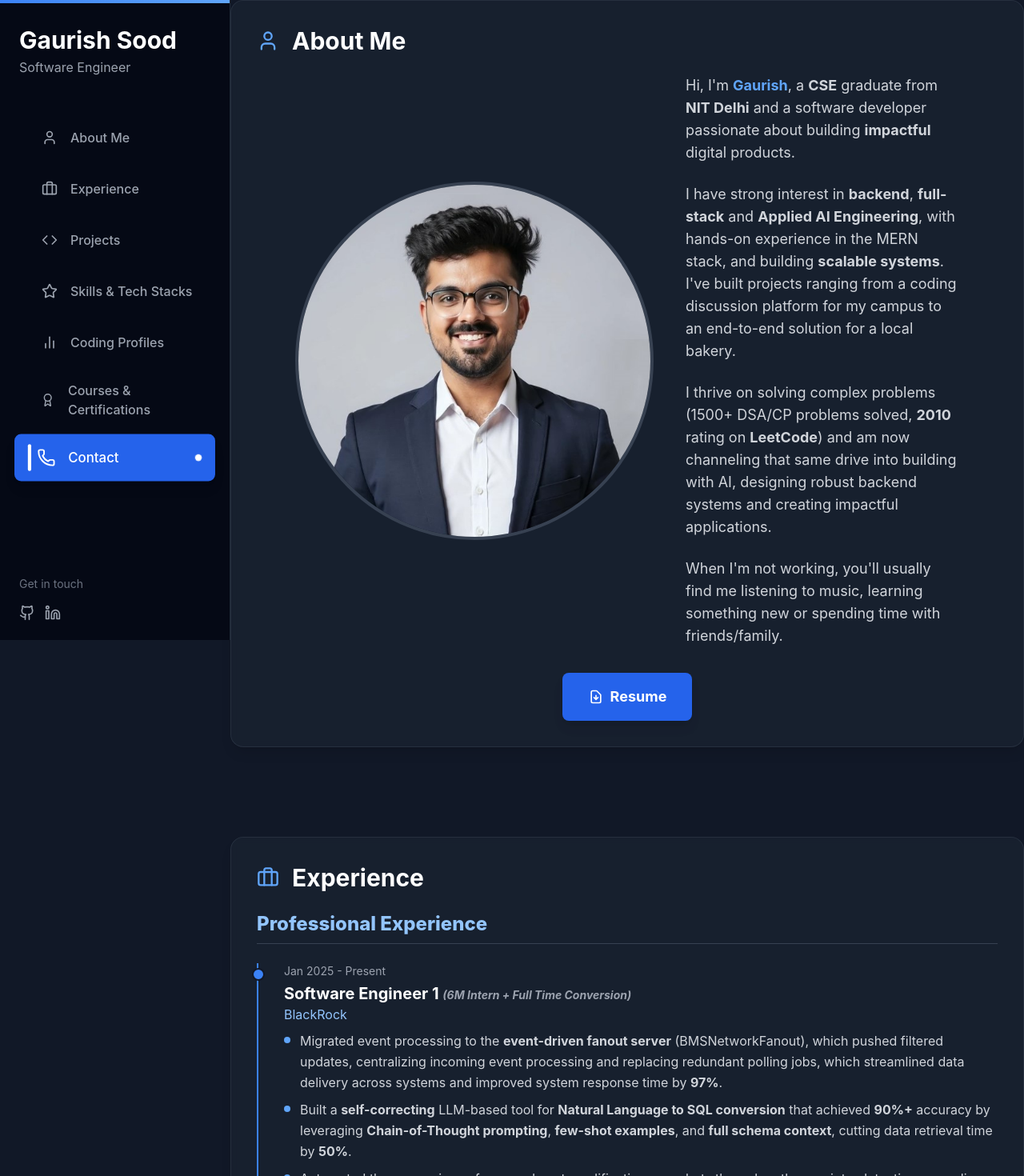
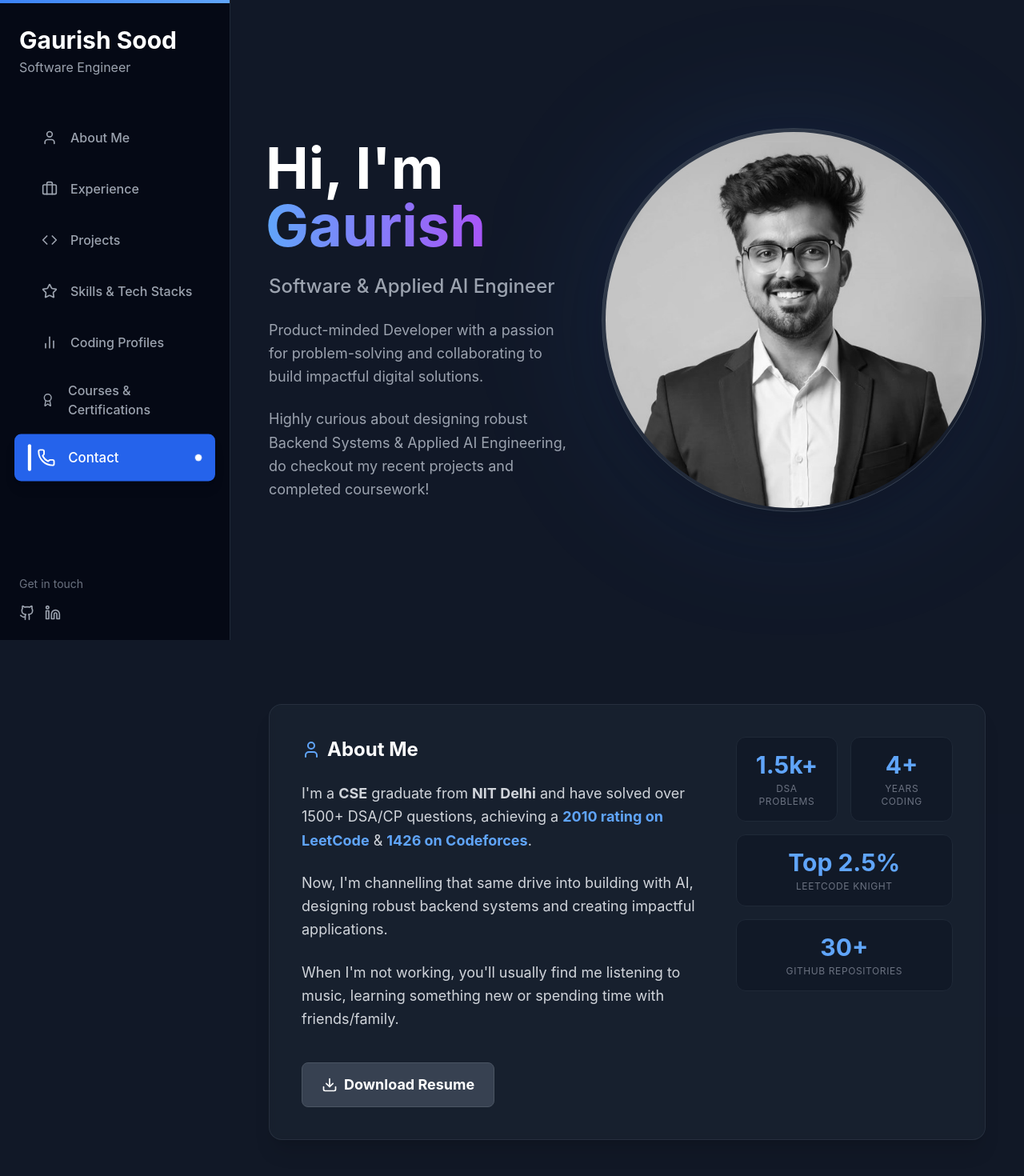
Before and after one commit to Gaurishh/portfolio-website, a Next.js app: page / in a window 1280 px wide. Shown: the top 1470 px of the page at 80% size. Built offline with nearby package versions, Linux system fonts and the light colour scheme.

Commit message:
Revamped About Section

```diff
--- a/components/AboutSection.js
+++ b/components/AboutSection.js
@@ -1,52 +1,109 @@
 import React from 'react';
 import Image from 'next/image';
-import { User } from 'lucide-react';
-import SectionCard from './SectionCard';
+import { User, ChevronRight, Download } from 'lucide-react';
 
-const AboutSection = () => (
-    <SectionCard title="About Me" icon={User}>
-        <div className="flex flex-col items-center justify-center min-h-[calc(100vh-12rem)] w-full px-6 md:px-12">
-            <div className="flex flex-col xl:flex-row items-center mb-8">
-                <div className="mb-8 xl:mb-0 xl:mr-10 flex-shrink-0">
+const AboutSection = () => {
+    return (
+        <div className="w-full flex flex-col">
+            {/* Part 1: Brief Opinion / Hero-like Intro - Occupies full screen */}
+            <div className="min-h-screen flex items-center justify-center w-full py-12 md:py-0">
+                <div className="flex flex-col md:flex-row items-center justify-between gap-10 px-6 md:px-12 max-w-7xl mx-auto w-full">
+                    {/* Text Content */}
+                    <div className="space-y-6 max-w-2xl order-2 md:order-1">
+
+                        <h1 className="text-5xl md:text-7xl font-bold text-white leading-tight -ml-1">
+                            Hi, I'm <span className="text-transparent bg-clip-text bg-gradient-to-r from-blue-400 to-purple-500">Gaurish</span>
+                        </h1>
+
+                        <h2 className="text-xl md:text-2xl text-gray-400 font-medium">
+                            Software & Applied AI Engineer
+                        </h2>
+
+                        <p className="text-gray-400 text-lg leading-relaxed">
+                            Product-minded Developer with a passion for problem-solving and collaborating to build impactful digital solutions.
+                        </p>
+                        <p className="text-gray-400 text-lg leading-relaxed">
+                            Highly curious about designing robust Backend Systems & Applied AI Engineering, do checkout my recent projects and completed coursework!
+                        </p>
+
+
+                    </div>
+
+                    {/* Image */}
+                    <div className="order-1 md:order-2 flex justify-center relative">
+                        <div className="absolute top-1/2 left-1/2 -translate-x-1/2 -translate-y-1/2 w-[400px] h-[400px] bg-blue-500/20 rounded-full blur-[100px]"></div>
+                        <div className="relative w-80 h-80 md:w-[30rem] md:h-[30rem] rounded-full p-1 bg-gradient-to-br from-gray-700 to-gray-900 overflow-hidden border border-gray-700 shadow-2xl">
                             <Image
                                 src="/profile-photo.jpg"
-                        alt="Your Name - Software Engineer"
-                        width={512}
-                        height={512}
-                        className="rounded-full w-64 h-64 xl:w-[28rem] xl:h-[28rem] border-4 border-gray-700 object-cover"
+                                alt="Gaurish Sood"
+                                width={800}
+                                height={800}
+                                className="w-full h-full object-cover rounded-full grayscale hover:grayscale-0 transition-all duration-500"
                                 style={{ objectPosition: 'center 80%' }}
                                 priority
                             />
                         </div>
-                <div className="text-center xl:text-left max-w-xl">
-                    <p className="text-gray-300 leading-relaxed text-base md:text-lg">
-                        Hi, I&apos;m <strong className="text-blue-400">Gaurish</strong>, a <strong>CSE</strong> graduate from <strong>NIT Delhi</strong> and a software developer passionate about building <strong>impactful</strong> digital products.
+                    </div>
+                </div>
+            </div>
+
+            {/* Part 2: Detailed Overview - Appears on scroll */}
+            <div className="w-full py-20 bg-gray-900/30">
+                <div className="max-w-6xl mx-auto px-6 md:px-12 w-full">
+                    <div className="bg-gray-800/50 p-8 md:p-10 rounded-2xl border border-gray-700/50 shadow-xl backdrop-blur-sm">
+                        <div className="flex flex-col md:flex-row gap-12 items-start">
+                            {/* Detailed Text */}
+                            <div className="flex-1 space-y-6 text-lg text-gray-300 leading-relaxed">
+                                <h3 className="text-2xl font-bold text-white mb-4 flex items-center gap-2">
+                                    <User className="text-blue-400" /> About Me
+                                </h3>
+                                <p>
+                                    I&apos;m a <strong>CSE</strong> graduate from <strong>NIT Delhi</strong> and have solved over 1500+ DSA/CP questions, achieving a <strong className="text-blue-400">2010 rating on LeetCode</strong> & <strong className="text-blue-400">1426 on Codeforces</strong>.
                                 </p>
-                    <p className="text-gray-300 leading-relaxed mt-6 text-base md:text-lg">
-                        I have strong interest in <strong>backend</strong>, <strong>full-stack</strong> and <strong>Applied AI Engineering</strong>, with hands-on experience in the MERN stack, and building <strong>scalable systems</strong>. I&apos;ve built projects ranging from a coding discussion platform for my campus to an end-to-end solution for a local bakery.
+                                <p>
+                                    Now, I'm channelling that same drive into building with AI, designing robust backend systems and creating impactful applications.
                                 </p>
-                    <p className="text-gray-300 leading-relaxed mt-6 text-base md:text-lg">
-                        I thrive on solving complex problems (1500+ DSA/CP problems solved, <strong>2010</strong> rating on <strong>LeetCode</strong>) and am now channeling that same drive into building with AI, designing robust backend systems and creating impactful applications.
-                    </p>
-                    <p className="text-gray-300 leading-relaxed mt-6 text-base md:text-lg">
+                                <p>
                                     When I&apos;m not working, you&apos;ll usually find me listening to music, learning something new or spending time with friends/family.
                                 </p>
-                </div>
-            </div>
-            <div className="w-full text-center">
+
+                                <div className="pt-4">
                                     <a
                                         href="https://drive.google.com/uc?export=download&id=1x_G-w1sDbA2iDv3ea9Q4cJzVkhpjrizF"
                                         download="Gaurish_Sood_Resume.pdf"
-                    className="inline-flex items-center px-8 py-4 bg-blue-600 text-white font-bold text-lg rounded-lg hover:bg-blue-700 transition-all duration-300 shadow-lg hover:shadow-blue-500/25 transform hover:scale-105"
+                                        className="inline-flex items-center px-6 py-3 bg-gray-700 hover:bg-gray-600 text-white font-bold rounded-lg transition-all border border-gray-600 hover:border-blue-400"
                                     >
-                    <svg className="w-5 h-5 mr-2" fill="none" stroke="currentColor" viewBox="0 0 24 24" xmlns="http://www.w3.org/2000/svg">
-                        <path strokeLinecap="round" strokeLinejoin="round" strokeWidth="2" d="M12 10v6m0 0l-3-3m3 3l3-3m2 8H7a2 2 0 01-2-2V5a2 2 0 012-2h5.586a1 1 0 01.707.293l5.414 5.414a1 1 0 01.293.707V19a2 2 0 01-2 2z"></path>
-                    </svg>
-                    Resume
+                                        <Download className="w-5 h-5 mr-2" />
+                                        Download Resume
                                     </a>
                                 </div>
                             </div>
-    </SectionCard>
+
+                            {/* Stats Grid */}
+                            <div className="w-full md:w-1/3 grid grid-cols-2 gap-4">
+                                <div className="bg-gray-900/80 p-4 rounded-xl text-center border border-gray-800 hover:border-blue-500/30 transition-colors">
+                                    <div className="text-3xl font-bold text-blue-400 mb-1">1.5k+</div>
+                                    <div className="text-xs text-gray-500 uppercase tracking-wider">DSA Problems</div>
+                                </div>
+                                <div className="bg-gray-900/80 p-4 rounded-xl text-center border border-gray-800 hover:border-blue-500/30 transition-colors">
+                                    <div className="text-3xl font-bold text-blue-400 mb-1">4+</div>
+                                    <div className="text-xs text-gray-500 uppercase tracking-wider">Years Coding</div>
+                                </div>
+                                <div className="bg-gray-900/80 p-4 rounded-xl text-center border border-gray-800 col-span-2 hover:border-blue-500/30 transition-colors">
+                                    <div className="text-3xl font-bold text-blue-400 mb-1">Top 2.5%</div>
+                                    <div className="text-xs text-gray-500 uppercase tracking-wider">LeetCode Knight</div>
+                                </div>
+                                <div className="bg-gray-900/80 p-4 rounded-xl text-center border border-gray-800 col-span-2 hover:border-blue-500/30 transition-colors">
+                                    <div className="text-3xl font-bold text-blue-400 mb-1">30+</div>
+                                    <div className="text-xs text-gray-500 uppercase tracking-wider">Github Repositories</div>
+                                </div>
+                            </div>
+                        </div>
+                    </div>
+                </div>
+            </div>
+        </div>
     );
+};
 
 export default AboutSection;
--- a/pages/index.js
+++ b/pages/index.js
@@ -70,7 +70,7 @@ export default function App() {
   // Throttle function for performance
   const throttle = (func, limit) => {
     let inThrottle;
-    return function() {
+    return function () {
       const args = arguments;
       const context = this;
       if (!inThrottle) {
@@ -120,25 +120,25 @@ export default function App() {
           />
           <main className="flex-1 md:ml-64 lg:ml-72 transition-all duration-300">
             <div className="space-y-0 w-full">
-            <div ref={(ref) => setSectionRef('about', ref)} className="min-h-screen flex items-center w-full">
+              <div id="about" ref={(ref) => setSectionRef('about', ref)} className="min-h-screen flex items-center w-full">
                 <AboutSection />
               </div>
-            <div ref={(ref) => setSectionRef('experience', ref)} className="pt-20">
+              <div id="experience" ref={(ref) => setSectionRef('experience', ref)} className="pt-20">
                 <ExperienceSection />
               </div>
-            <div ref={(ref) => setSectionRef('projects', ref)} className="pt-20">
+              <div id="projects" ref={(ref) => setSectionRef('projects', ref)} className="pt-20">
                 <ProjectsSection />
               </div>
-            <div ref={(ref) => setSectionRef('skills', ref)} className="pt-20">
+              <div id="skills" ref={(ref) => setSectionRef('skills', ref)} className="pt-20">
                 <SkillsSection />
               </div>
-            <div ref={(ref) => setSectionRef('profiles', ref)} className="pt-20">
+              <div id="profiles" ref={(ref) => setSectionRef('profiles', ref)} className="pt-20">
                 <ProfilesSection />
               </div>
-            <div ref={(ref) => setSectionRef('certifications', ref)} className="pt-20">
+              <div id="certifications" ref={(ref) => setSectionRef('certifications', ref)} className="pt-20">
                 <CertificationsSection />
               </div>
-            <div ref={(ref) => setSectionRef('contact', ref)} className="pt-20 pb-32">
+              <div id="contact" ref={(ref) => setSectionRef('contact', ref)} className="pt-20 pb-32">
                 <ContactSection />
               </div>
             </div>
```
Lines whose indentation alone changed are shown as unchanged.
